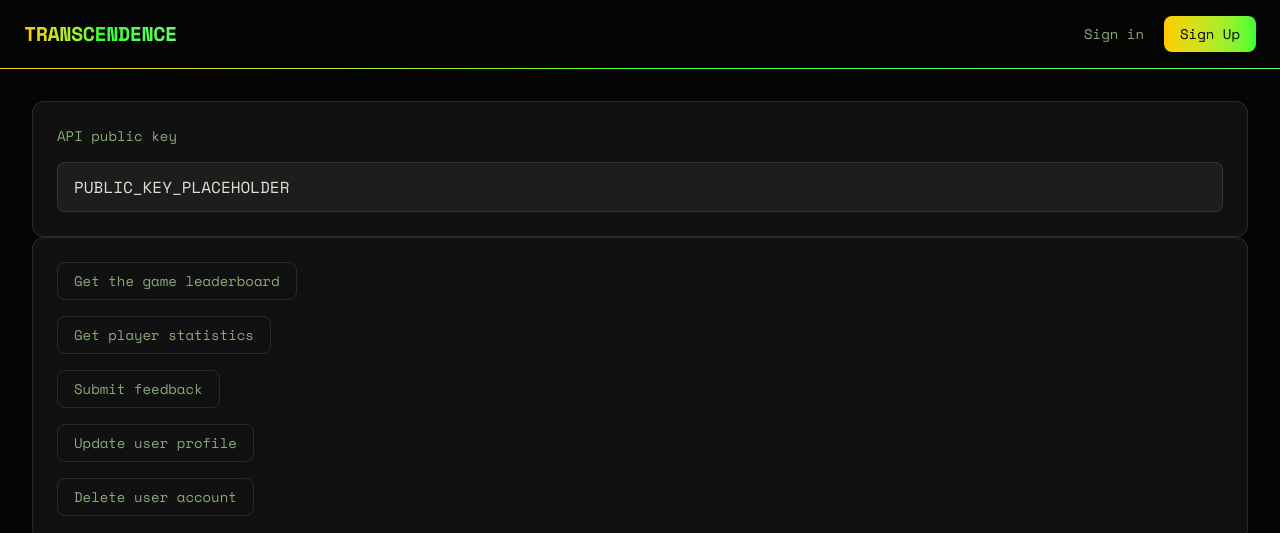
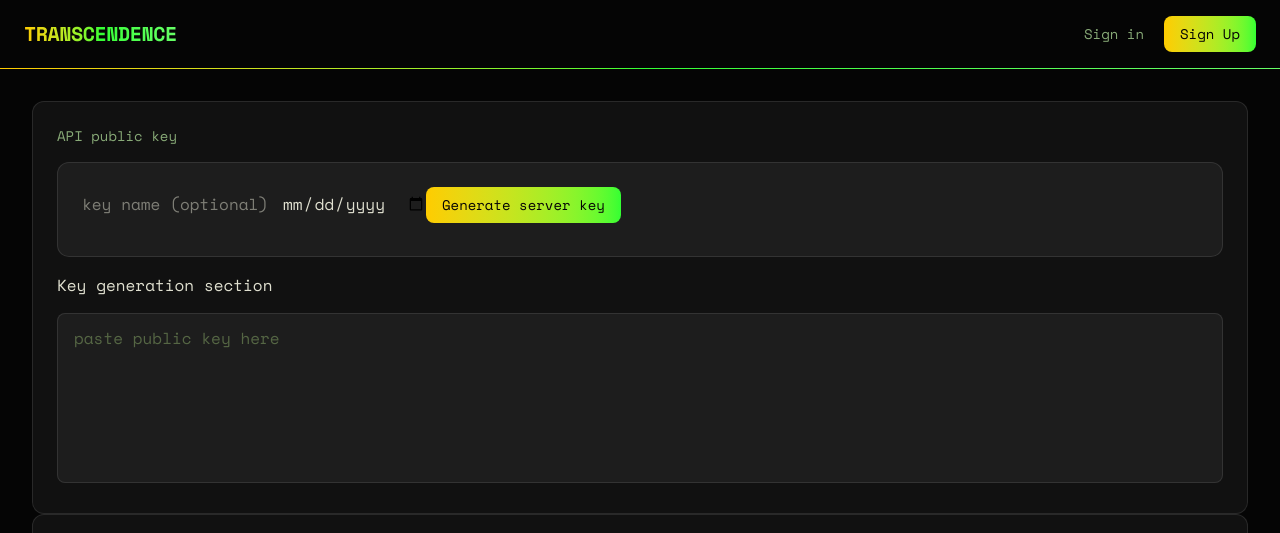
Before and after one commit to git-robi/ft_transcendence, a React (Vite) app in the folder client/: page /apiTest in a window 1280 px wide. Shown: the top 533 px of the page. Built offline with nearby package versions, Linux system fonts and the light colour scheme; no server answers.

Commit message:
API key generator

```diff
--- /dev/null
+++ b/client/src/components/ServerKeyGenerator.tsx
@@ -0,0 +1,115 @@
+import { useState } from "react";
+import Button from "./Button";
+
+const ServerKeyGenerator = () => {
+  const [name, setName] = useState("");
+  const [expiresAt, setExpiresAt] = useState<string | null>(null);
+  const [plainKey, setPlainKey] = useState<string | null >(null);
+  const [loading, setLoading] = useState(false);
+  const [error, setError] = useState<string | null>(null);
+
+  const createKey = async () => {
+    setLoading(true);
+    setError(null);
+    try {
+      const body: any = { name };
+      if (expiresAt)
+        body.expiresAt = expiresAt;
+      const res = await fetch("/api/keys", {
+        method: "POST",
+        headers: { "Content-Type": "application/json" },
+        credentials: "include",
+        body: JSON.stringify(body),
+      });
+      if (!res.ok) {
+        const json = await res.json().catch(() => ({}));
+        throw new Error(json?.message ?? "Failed to create key")
+      }
+      const data = await res.json();
+      setPlainKey(data?.apiKey?.plainKey ?? null);
+    } catch (err: any) {
+      setError(err.message || "Failed");
+    } finally {
+      setLoading(false);
+    }
+  };
+
+  const copy = async () => {
+    if (!plainKey) return;
+    try {
+      await navigator.clipboard.writeText(plainKey);
+    } catch {
+      const ta = document.createElement("textarea");
+      ta.value= plainKey;
+      document.body.appendChild(ta);
+      ta.select();
+      document.execCommand("copy");
+      document.body.removeChild(ta);
+    }
+  };
+
+  const inputClass = 'w-full px-4 py-3 bg-white/5 border border-white/10 rounded-lg text-text-primary placeholder:text-text-muted focus:outline-none focus:border-accent-purple focus:ring-1 focus:ring-accent-purple/50 transition-colors';
+  const sectionClass = 'bg-white/5 border border-white/10 rounded-xl p-6 space-y-4';
+  const labelClass = 'text-sm font-medium text-text-secondary';
+
+  return (
+    <div>
+      {!plainKey ? (
+        <div>
+          <div className={sectionClass}>
+            <input
+              placeholder="key name (optional)"
+              value={name}
+              onChange={(e) => setName(e.target.value)}
+            />
+            <input
+              type="date"
+              onChange={(e) =>
+                setExpiresAt(e.target.value ?
+                  new Date(e.target.value).toISOString() : null)
+              }
+            />
+            <Button
+              variant="primary"
+              onClick={createKey}
+              type="submit"
+            >
+              {loading ? "Generating..." : "Generate server key"}
+            </Button>
+          </div>
+          {error &&
+            <div className="text-red-500">
+              {error}
+            </div>}
+        </div>
+      ) : (
+        <div>
+          <div>
+            Copy this API key now as is shown only temporary!
+          </div>
+          <div className="inputClass">
+            {plainKey}
+          </div>
+          <Button
+            onClick={copy}
+            type="button"
+          >
+            Copy to clipboard
+          </Button>
+          <Button
+            onClick={() => setPlainKey(null)}
+            type="button"
+          >
+            Hide the key
+          </Button>
+          <div>
+            This key is shown only in-memory and will disappear when you refresh the page!
+          </div>
+        </div>
+
+      )}
+    </div>
+  )
+}
+
+export default ServerKeyGenerator;
--- a/client/src/i18n/translations.ts
+++ b/client/src/i18n/translations.ts
@@ -71,6 +71,7 @@
       passwordComment: 'Alphanumeric + symbols (without \' and ")',
       showPassword: 'Show password',
       keepLoggedIn: 'Keep me logged in',
+
       allFieldsRequired: 'All fields are required',
       passwordMinLength: 'Password must be at least 12 characters',
       registrationFailed: 'Registration failed. Please try again.',
@@ -224,6 +225,7 @@
       passwordComment: 'Alfanumérico + símbolos (sin \' y ")',
       showPassword: 'Mostrar contraseña',
       keepLoggedIn: 'Mantenerme conectado',
+
       allFieldsRequired: 'Todos los campos son obligatorios',
       passwordMinLength: 'La contraseña debe tener al menos 12 caracteres',
       registrationFailed: 'Error en el registro. Inténtalo de nuevo.',
@@ -377,6 +379,7 @@
       passwordComment: 'Alfanumèric + símbols (sense \' i ")',
       showPassword: 'Mostrar contrasenya',
       keepLoggedIn: 'Mantenir-me connectat',
+
       allFieldsRequired: 'Tots els camps són obligatoris',
       passwordMinLength: 'La contrasenya ha de tenir almenys 12 caràcters',
       registrationFailed: 'Error en el registre. Torna-ho a provar.',
@@ -530,6 +533,7 @@
       passwordComment: 'Alphanumérique + symboles (sans \' et ")',
       showPassword: 'Afficher le mot de passe',
       keepLoggedIn: 'Rester connecté',
+
       allFieldsRequired: 'Tous les champs sont requis',
       passwordMinLength: 'Le mot de passe doit contenir au moins 12 caractères',
       registrationFailed: 'Échec de l\'inscription. Veuillez réessayer.',
@@ -683,6 +687,7 @@
       passwordComment: 'Alfanumerico + simboli (senza \' e ")',
       showPassword: 'Mostra password',
       keepLoggedIn: 'Resta connesso',
+
       allFieldsRequired: 'Tutti i campi sono obbligatori',
       passwordMinLength: 'La password deve avere almeno 12 caratteri',
       registrationFailed: 'Registrazione fallita. Riprova.',
@@ -836,6 +841,7 @@
       passwordComment: 'Alfanumeryczne + symbole (bez \' i ")',
       showPassword: 'Pokaż hasło',
       keepLoggedIn: 'Pozostań zalogowany',
+
       allFieldsRequired: 'Wszystkie pola są wymagane',
       passwordMinLength: 'Hasło musi mieć co najmniej 12 znaków',
       registrationFailed: 'Rejestracja nie powiodła się. Spróbuj ponownie.',
--- a/client/src/routes/ApiTest.tsx
+++ b/client/src/routes/ApiTest.tsx
@@ -1,6 +1,7 @@
 import Header from "../components/Header";
 import Footer from "../components/Footer";
 import Button from "../components/Button";
+import ServerKeyGenerator from "../components/ServerKeyGenerator";
 import { useLanguage } from "../i18n/useLanguage";
 import { useState } from "react";
 
@@ -8,6 +9,7 @@
 
 const ApiTest = () => {
   const { t } = useLanguage();
+  const [apiKey, setApiKey] = useState('');
   const [whichAPI, setWhichAPI] = useState<ApiChoice>('');
   const [feedback, setFeedback] = useState('');
   const [profilePayload, setProfilePayload] = useState(
@@ -29,34 +31,37 @@
 
     let url = "";
     let opts: RequestInit = { method: "GET", credentials: "include"};
+    const API_BASE = "/api/v1/public"
+    const headers: Record<string,string> = { "Content-Type": "application/json"}
+    if (apiKey) headers["Authorization"] = `Bearer ${apiKey}`;
 
     switch (whichAPI) {
       case "leaderboard":
-        url = "/api/leaderboard";//have to check it!!!!!!!
+        url = `${API_BASE}/leaderboard`;
         break;
       case "stats":
-        url = "/api/stats";//have to check it!!!!!!!
+        url = `${API_BASE}/stats`;
         break;
       case "feedback":
-        url = "/api/feedback";//have to check it!!!!!!!
+        url = `${API_BASE}/feedback`;
         opts = {
           method: "POST",
-          headers: { "Content-Type": "application/json" },
+          headers,
           body: JSON.stringify({ feedback }),
           credentials: "include",
         };
         break;
       case "profile":
-        url = "/api/profile"//have to check it!!!!!!!
+        url = `${API_BASE}/api/profile`
         opts = {
           method: "PATCH",
-          headers: { "Content-Type": "application/json" },
+          headers,
           body: profilePayload,
           credentials: "include"
         };
         break;
       case "account":
-        url = "/api/account";
+        url = `${API_BASE}/account`;
         opts = { method: "DELETE", credentials: "include" };
         break;
     }
@@ -80,7 +85,19 @@
           {/* KEY SECTION*/}
           <div className={sectionClass}>
             <p className={labelClass}>API public key</p>
-            <p className={inputClass}>PUBLIC_KEY_PLACEHOLDER</p>
+            <ServerKeyGenerator />
+            <div>
+              Key generation section
+            </div>
+            <textarea
+              onChange={(e) => setProfilePayload(e.target.value)}
+              placeholder={
+                "paste public key here"
+              }
+              maxLength={300}
+              rows={6}
+              className={`${inputClass} resize-none`}
+            />
           </div>
 
           {/* FORM SECTION */}
```
